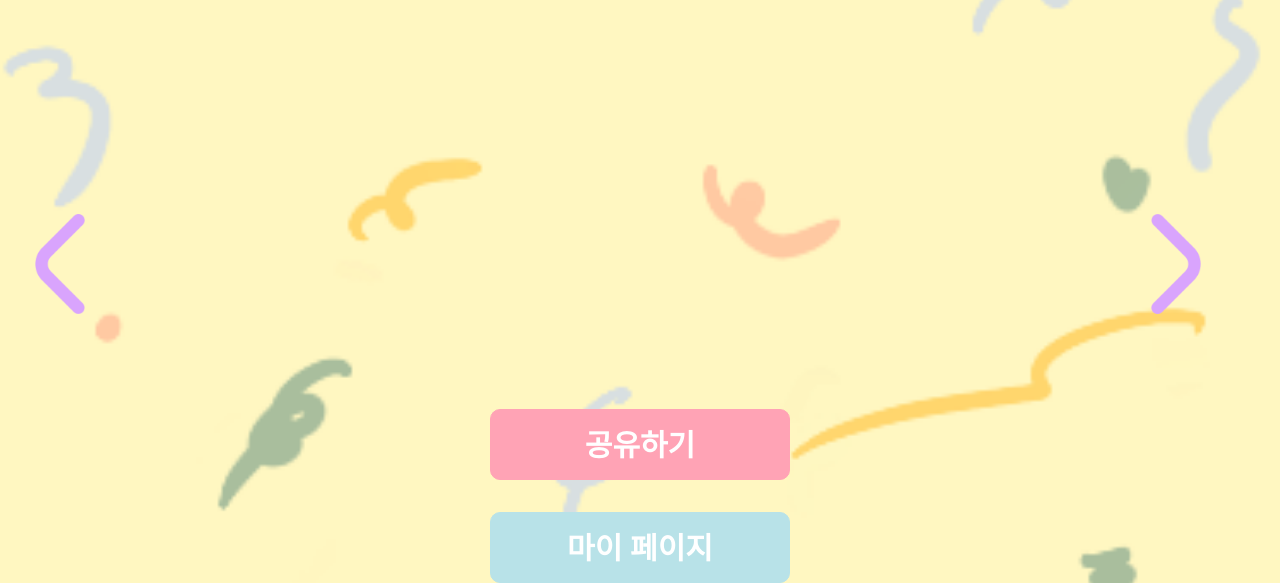
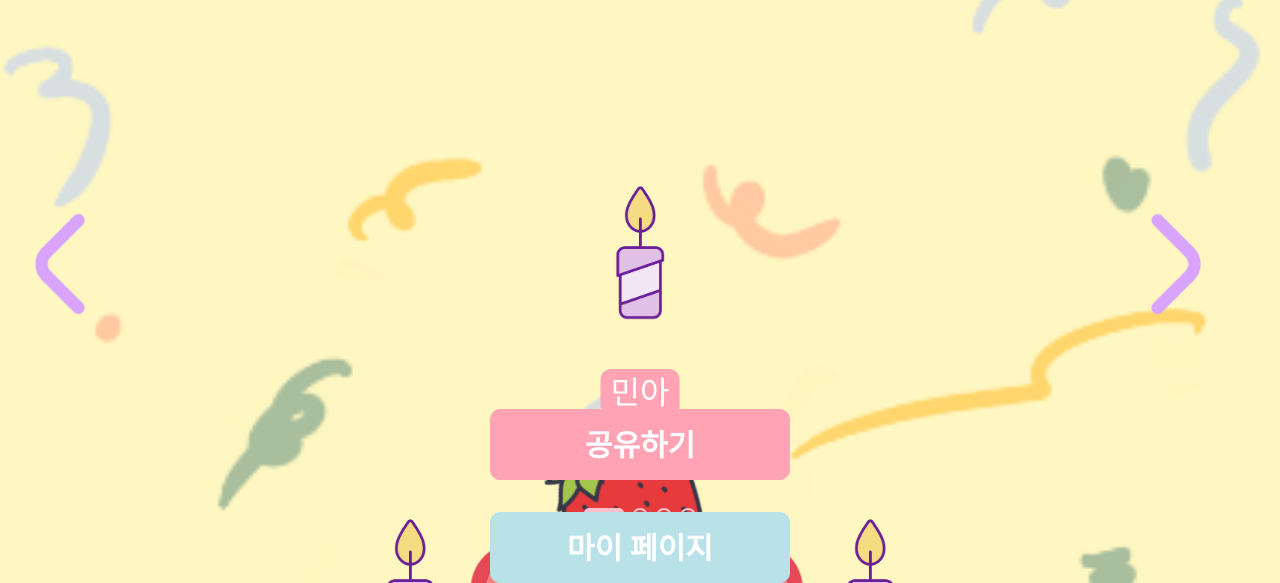
Before and after one commit to m1naworld/birthday-rollingpaper, a Flask app: template templates/rollingpaper.html in a window 1280 px wide. Shown: the part 224-807 px from the top of the page. Run offline with Flask 2, Linux system fonts and the light colour scheme; the template is opened without the code that fills it, so the values that code supplies are empty; some web fonts are replaced.

Commit message:
feat: (유저.ver)메인페이지 - 마이 페이지 url연결

```diff
--- a/templates/rollingpaper.html
+++ b/templates/rollingpaper.html
@@ -153,7 +153,7 @@
             position: relative;
         }
 
-        .cake-candle-wrapper{
+        .cake-candle-wrapper {
             width: 500px;
         }
 
@@ -305,7 +305,6 @@
         }
 
 
-
         .swiper-pagination {
             width: 80vw;
             height: 20vh;
@@ -367,7 +366,7 @@
 
         }
 
-        .footer > button{
+        .footer > button {
 
             width: 300px;
             height: 80px;
@@ -453,21 +452,21 @@
             }
         }
 
-        {#function close_list() {#}
-        {#    $('.rollingpaper-body').click(function (e) {#}
-        {#        let result = e.target.matches('button') // 클릭한 곳의 태그가 button일 때 true#}
-        {#        console.log(result)#}
-        {#        if (!result) {#}
-        {#            $('#menu').hide();#}
-        {#            $('.swiper-container').show();#}
-        {#            $('.footer').show();#}
-        {#        }#}
-        {##}
-        {#    })#}
-        {#}#}
+        function close_list() {
+            $('.rollingpaper-body').click(function (e) {
+                let result = e.target.matches('button') // 클릭한 곳의 태그가 button일 때 true
+                console.log(result)
+                if (!result) {
+                    $('#menu').hide();
+                    $('.swiper-container').show();
+                    $('.footer').show();
+                }
+            })
+        }
+
 
         // url 복사 함수
-        function clip(){
+        function clip() {
             let url = '';
             const textarea = document.createElement("textarea");
             document.body.appendChild(textarea);
@@ -493,11 +492,10 @@
                     messageAllData = response['message_list'];
                     console.log(messageAllData);
                     let msgLength = messageAllData.length
-                    let pagesNumber = parseInt(msgLength / 10)+1
-                    console.log(msgLength,pagesNumber)
+                    let pagesNumber = parseInt(msgLength / 10) + 1
+                    console.log(msgLength, pagesNumber)
                     for (let j = 0; j < pagesNumber; j++) {
                         let temp_html = `<div class="swiper-slide swiper-slide${j + 1}">
-
                                             <div class="cake-candle-wrapper cake-candle-wrapper${j + 1}">
                                                 <img class="cake-img" src="/static/img/cake_{{mainpage_info.cake_id}}.png">
                                              </div>
@@ -506,9 +504,9 @@
                     }
                     for (let i = 0; i < msgLength; i++) {
 
-                         let candlePagesNumber = parseInt(i/10)+1
-                        let candleLocation = (i%10)+1
-                          console.log(candlePagesNumber,candleLocation)
+                        let candlePagesNumber = parseInt(i / 10) + 1
+                        let candleLocation = (i % 10) + 1
+                        console.log(candlePagesNumber, candleLocation)
                         let temp_html = `<img class="candle candle${candleLocation}" src="/static/img/candle_${messageAllData[i].candle_id}.png"/>
                         <div class="nickname nickname${candleLocation}">${messageAllData[i].nickname}</div>`
                         $(`.swiper-slide${candlePagesNumber}`).append(temp_html)
@@ -537,7 +535,7 @@
 
     </div>
 
-    <div  class="rollingpaper-body">
+    <div class="rollingpaper-body">
 
         <!--        <div class="menu" id="menu">-->
         <!--            <div class="menu-list">-->
@@ -553,40 +551,40 @@
             <!-- Additional required wrapper -->
             <div class="swiper-wrapper">
                 <!-- Slides -->
-{#                <div class="swiper-slide swiper-slide1">#}
-{#                    <div class="cake-candle-wrapper cake-candle-wrapper1">#}
-{#                        <img class="cake-img" src="/static/img/cake_strawberry.png">#}
-{#                        <img class="candle candle1" src="../static/img/candle_purple.png">#}
-{#                        <div class="nickname nickname1">민아</div>#}
-{#                        <img class="candle candle2" src="../static/img/candle_purple.png">#}
-{#                        <div class="nickname nickname2">현정쓰</div>#}
-{#                        <img class="candle candle3" src="../static/img/candle_purple.png">#}
-{#                        <div class="nickname nickname3">안씨</div>#}
-{#                        <img class="candle candle4" src="../static/img/candle_purple.png">#}
-{#                        <div class="nickname nickname4">무결이</div>#}
-{#                        <img class="candle candle5" src="../static/img/candle_purple.png">#}
-{#                        <div class="nickname nickname5">민아쓰</div>#}
-{#                        <img class="candle candle6" src="../static/img/candle_purple.png">#}
-{#                         <div class="nickname nickname6">현정쓰</div>#}
-{#                        <img class="candle candle7" src="../static/img/candle_purple.png">#}
-{#                         <div class="nickname nickname7">안씨</div>#}
-{#                        <img class="candle candle8" src="../static/img/candle_purple.png">#}
-{#                        <div class="nickname nickname8">무결이</div>#}
-{#                        <img class="candle candle9" src="../static/img/candle_purple.png">#}
-{#                         <div class="nickname nickname9">민아쓰</div>#}
-{#                        <img class="candle candle10" src="../static/img/candle_purple.png">#}
-{#                         <div class="nickname nickname10">현정쓰</div>#}
-{#                    </div>#}
-{#                </div>#}
-{#                <div class="swiper-slide">#}
-{#                    <img class="cake-img" src="/static/img/cake_strawberry.png">#}
-{#                </div>#}
-{#                <div class="swiper-slide">#}
-{#                    <img class="cake-img" src="/static/img/cake_choco.png">#}
-{#                </div>#}
-{#                <div class="swiper-slide">#}
-{#                    <img class="cake-img" src="/static/img/cake_sweetpotato.png">#}
-{#                </div>#}
+                <div class="swiper-slide swiper-slide1">
+                    <div class="cake-candle-wrapper cake-candle-wrapper1">
+                        <img class="cake-img" src="/static/img/cake_strawberry.png">
+                        <img class="candle candle1" src="../static/img/candle_purple.png">
+                        <div class="nickname nickname1">민아</div>
+                        <img class="candle candle2" src="../static/img/candle_purple.png">
+                        <div class="nickname nickname2">현정쓰</div>
+                        <img class="candle candle3" src="../static/img/candle_purple.png">
+                        <div class="nickname nickname3">안씨</div>
+                        <img class="candle candle4" src="../static/img/candle_purple.png">
+                        <div class="nickname nickname4">무결이</div>
+                        <img class="candle candle5" src="../static/img/candle_purple.png">
+                        <div class="nickname nickname5">민아쓰</div>
+                        <img class="candle candle6" src="../static/img/candle_purple.png">
+                        <div class="nickname nickname6">현정쓰</div>
+                        <img class="candle candle7" src="../static/img/candle_purple.png">
+                        <div class="nickname nickname7">안씨</div>
+                        <img class="candle candle8" src="../static/img/candle_purple.png">
+                        <div class="nickname nickname8">무결이</div>
+                        <img class="candle candle9" src="../static/img/candle_purple.png">
+                        <div class="nickname nickname9">민아쓰</div>
+                        <img class="candle candle10" src="../static/img/candle_purple.png">
+                        <div class="nickname nickname10">현정쓰</div>
+                    </div>
+                </div>
+                <div class="swiper-slide">
+                    <img class="cake-img" src="/static/img/cake_strawberry.png">
+                </div>
+                <div class="swiper-slide">
+                    <img class="cake-img" src="/static/img/cake_choco.png">
+                </div>
+                <div class="swiper-slide">
+                    <img class="cake-img" src="/static/img/cake_sweetpotato.png">
+                </div>
 
             </div>
             <div class="swiper-pagination"></div>
@@ -594,9 +592,9 @@
             <div class="swiper-button-next"></div>
         </div>
     </div>
-    <div  class="footer">
+    <div class="footer">
         <button class="congratulation-button" onclick="clip()">공유하기</button>
-        <button class="make-button">마이 페이지</button>
+        <button class="make-button" onclick="location.href='/mypage'">마이 페이지</button>
     </div>
 </div>
 </body>
```
Lines whose indentation alone changed are shown as unchanged.
